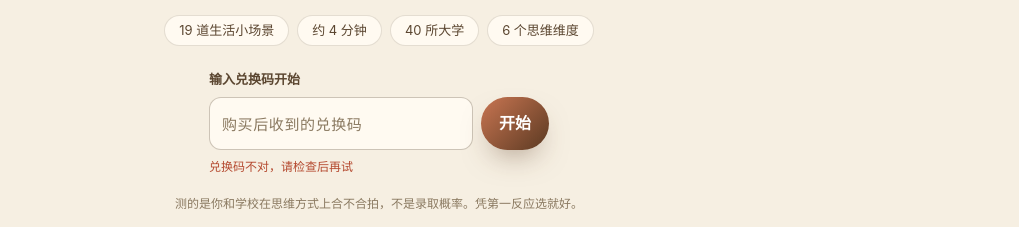
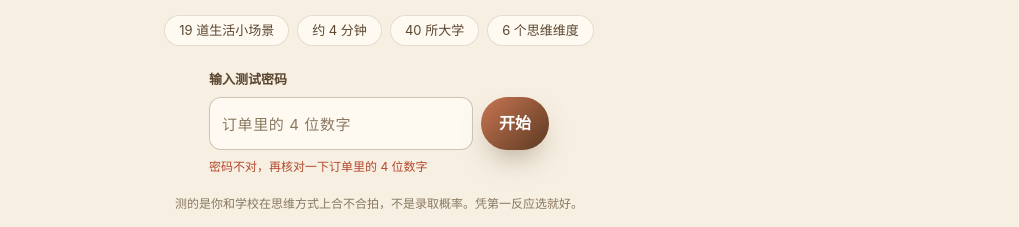
Before and after one commit to Mug-test/uni-test, a plain HTML site: page index.html in a window 1280 px wide. Both pictures are taken after a click on the button "开始". Shown: the part 417-644 px from the top of the page, without its empty margins (261-1280 px from the left). Drawn offline with Linux system fonts and the light colour scheme.

Commit message:
兼换码改为测试密码

```diff
--- a/index.html
+++ b/index.html
@@ -120,8 +120,8 @@ h2.sec{font-size:13px;letter-spacing:.16em;color:var(--crema);font-weight:800;ma
  <h1>测测你的<br><span class="hl">本命大学</span></h1>
  <p class="sub">如果能重来一次，回到 18 岁去申请美国前 30 和英国前 10 的大学，哪一所和你的思维方式最合拍？</p>
  <div class="pills"><span class="pill">19 道生活小场景</span><span class="pill">约 4 分钟</span><span class="pill">40 所大学</span><span class="pill">6 个思维维度</span></div>
- <div class="redeem" id="redeem"><label for="code">输入兑换码开始</label>
-  <div class="row"><input id="code" inputmode="numeric" maxlength="8" placeholder="购买后收到的兑换码" autocomplete="off"><button class="btn" id="go">开始</button></div>
+ <div class="redeem" id="redeem"><label for="code">输入测试密码</label>
+  <div class="row"><input id="code" inputmode="numeric" maxlength="8" placeholder="订单里的 4 位数字" autocomplete="off"><button class="btn" id="go">开始</button></div>
   <p class="msg" id="msg"></p></div>
  <p class="note">测的是你和学校在思维方式上合不合拍，不是录取概率。凭第一反应选就好。</p>
  <p class="legal">© 2026 马克杯 原创测试，禁止搬运、改编或商用<br>非官方测试，与文中提及的任何大学及排名机构无关联<br>结果仅供参考，不构成录取预测或申请建议<br>学校信息参考 US News、QS、Fiske Guide 及各校官网<br>作答仅在本设备计算，不上传、不存储</p>
@@ -144,8 +144,8 @@ const NQ=D.qs.length, N=NQ+1;
 let ans=Array(N).fill(null),cur=0;
 function show(id){document.querySelectorAll('.screen').forEach(s=>s.classList.toggle('active',s.id===id));window.scrollTo(0,0)}
 $('#go').onclick=()=>{const v=$('#code').value.trim(),r=$('#redeem');
- if(CODEH.includes(hc(v))){r.className='redeem ok';$('#msg').textContent='兑换成功，开始吧';setTimeout(()=>{show('s-quiz');render()},350)}
- else{r.className='redeem bad';$('#msg').textContent='兑换码不对，请检查后再试'}};
+ if(CODEH.includes(hc(v))){r.className='redeem ok';$('#msg').textContent='密码正确，开始吧';setTimeout(()=>{show('s-quiz');render()},350)}
+ else{r.className='redeem bad';$('#msg').textContent='密码不对，再核对一下订单里的 4 位数字'}};
 $('#code').addEventListener('keydown',e=>{if(e.key==='Enter')$('#go').click()});
 function render(){
  const last=cur===NQ, q=last?D.region:D.qs[cur];
```
